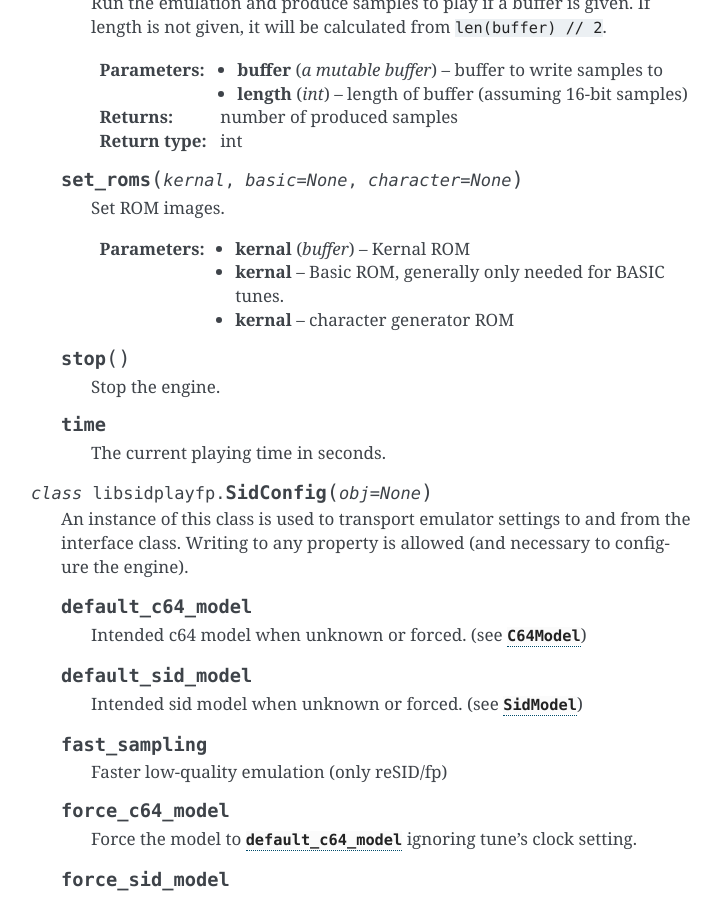
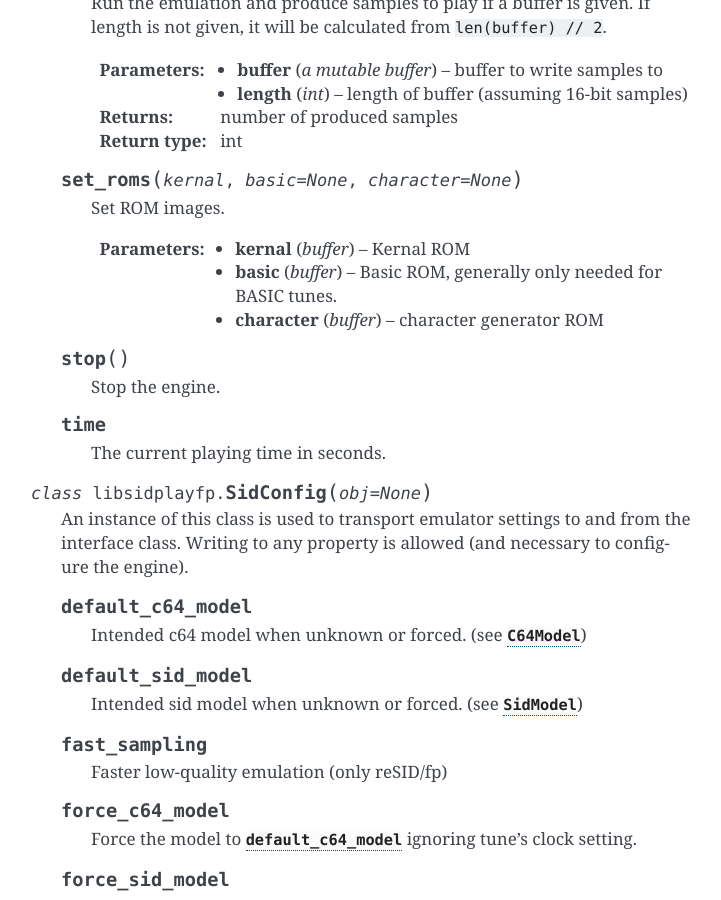
Before and after one commit to mtimmerkamp/libsidplayfp-python, a Sphinx documentation site: the page built from doc/libsidplayfp.rst, in a window 1280 px wide and 900 px high, scrolled down 1301 px. Shown: the whole window, without its empty margins (389-1110 px from the left). Built offline with Sphinx 7.4.7, drawn with Linux system fonts in a browser that asks for light colours.

Commit message:
Corected documentation of Sidplayfp.set_roms().

```diff
--- a/doc/libsidplayfp.rst
+++ b/doc/libsidplayfp.rst
@@ -92,10 +92,10 @@ SID Player and Configuration
 
         :param kernal: Kernal ROM
         :type kernal: buffer
-        :param kernal: Basic ROM, generally only needed for BASIC tunes.
-        :type kernal: buffer
-        :param kernal: character generator ROM
-        :type kernal: buffer
+        :param basic: Basic ROM, generally only needed for BASIC tunes.
+        :type basic: buffer
+        :param character: character generator ROM
+        :type character: buffer
 
 
     .. py:method:: SidPlayfp.stop()
```
